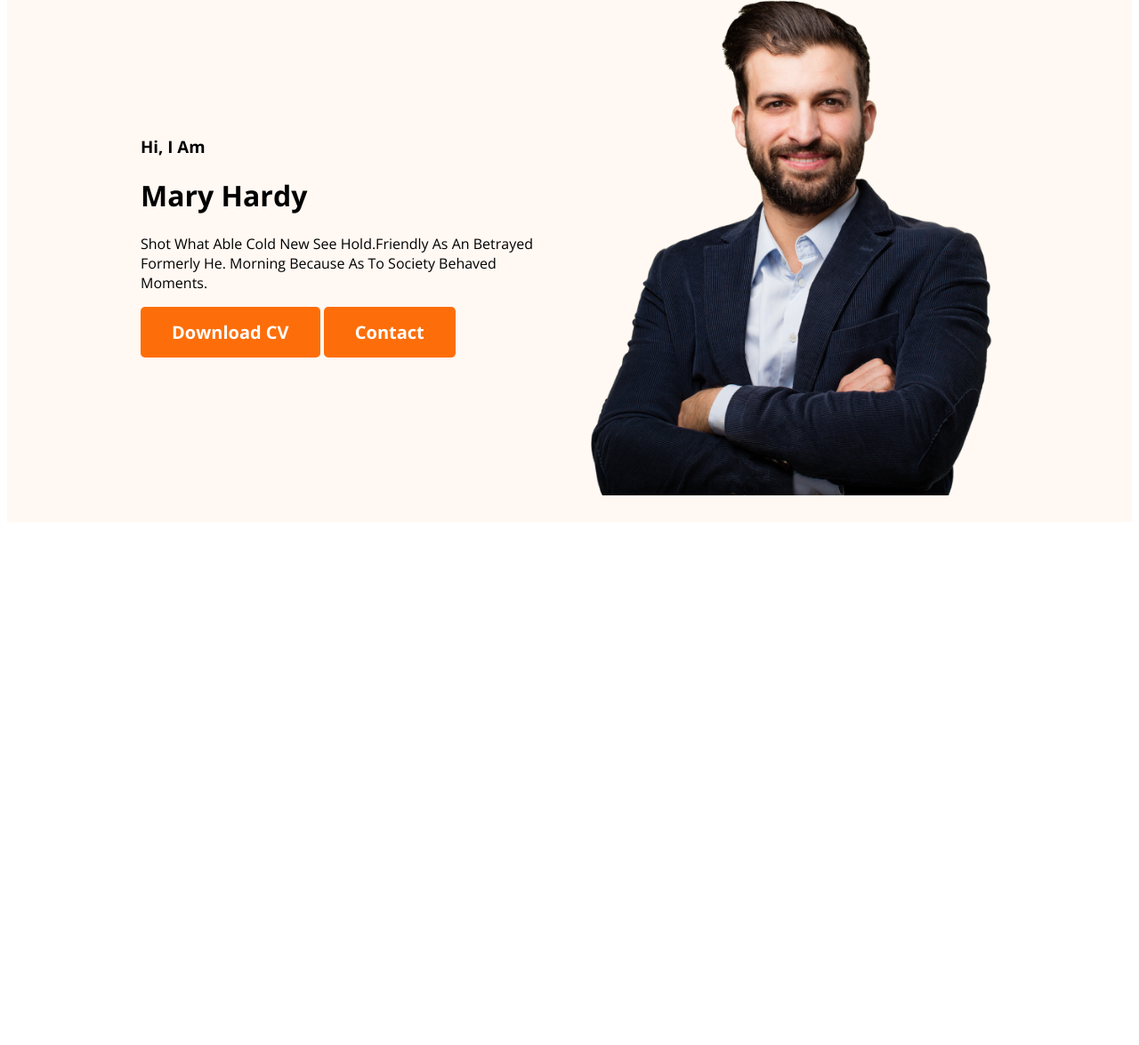
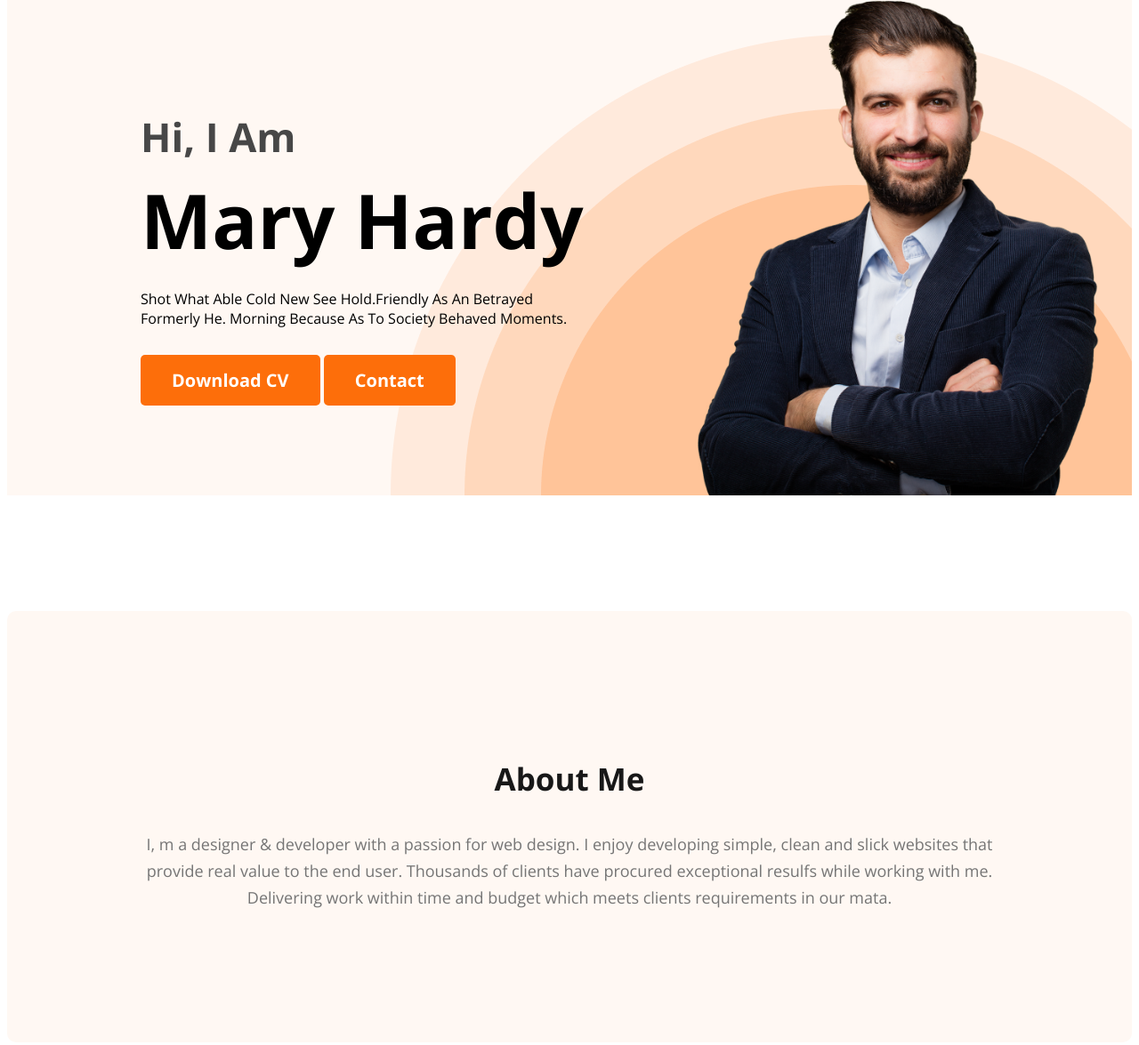
Before and after one commit to sumaiya-rahman-chowdhury/portfolio, a plain HTML site: page index.html in a window 1280 px wide. Shown: the part 211-1386 px from the top of the page at 89% size. Before the commit the page ends 806 px from the top, so only its background shows below. Drawn offline with nearby package versions, Linux system fonts and the light colour scheme.

Commit message:
about--section

```diff
--- a/index.html
+++ b/index.html
@@ -25,17 +25,25 @@
         <div class="banner">
             <div class="banner-content">
                 <h3 class="banner-greeting">Hi, I am</h3>
-                <h1>Mary Hardy</h1>
-                <p>Shot what able cold new see hold.Friendly as an betrayed formerly he. Morning because as to society
+                <h1 class="banner-title">Mary Hardy</h1>
+                <p class="banner-discription">Shot what able cold new see hold.Friendly as an betrayed formerly he.
+                    Morning because as to society
                     behaved moments.</p>
-                    <button class="bttn-primary">Download CV</button>
-                    <button class="bttn-primary">Contact</button>
+                <button class="bttn-primary">Download CV</button>
+                <button class="bttn-primary">Contact</button>
             </div>
             <img src="images/hardy.png" alt="" class="profile-pic">
         </div>
     </header>
     <main>
-
+        <section class="about">
+            <h3 class="section-title">
+                about me
+            </h3>
+            <p class="section-discription txt">
+                I, m a designer & developer with a passion for web design. I enjoy developing simple, clean and slick websites that provide real value to the end user. Thousands of clients have procured exceptional resulfs while working with me. Delivering work within time and budget which meets clients requirements in our mata.
+            </p>
+        </section>
     </main>
     <footer>
 
--- a/style.css
+++ b/style.css
@@ -1,6 +1,9 @@
 * {
     text-transform: capitalize;
     font-family: 'Open Sans', sans-serif;
+}
+.txt{
+    text-transform: none;
 }
 
 nav {
@@ -46,14 +49,70 @@ nav a {
     color: white;
     padding: 15px 35px;
 }
-.header{
+
+.header {
     background: #FFF8F3;
+    background-image: url('/images/header_bg.png');
+    background-repeat: no-repeat;
+    background-position: bottom right;
 }
-.banner{
-    padding:30px 150px;
-   display: flex;
-   align-items: center;
+
+.banner {
+    padding: 30px 30px 0px 150px;
+    display: flex;
+    align-items: center;
+    justify-content: space-between;
 }
-.profile-pic{
+
+.profile-pic {
     width: 500px;
 }
+
+.banner-greeting {
+    font-size: 45px;
+    color: #474747;
+    margin-bottom: 0px;
+}
+
+.banner-title {
+    font-size: 85px;
+    font-style: normal;
+    font-weight: 700;
+    margin-top: 5px;
+    margin-bottom: 20px;
+}
+
+.banner-discription {
+    margin-top: 20px;
+    margin-bottom: 30px;
+}
+
+.banner-content {
+    width: 500px;
+}
+
+.about {
+    padding: 130px;
+    border-radius: 10px;
+    background: #FFF8F3;
+margin: 130px 0px;
+}
+
+.section-title {
+    color: #181818;
+    text-align: center;
+    font-family: Open Sans;
+    font-size: 35px;
+    font-style: normal;
+    font-weight: 700;
+    line-height: normal;
+}
+
+.section-discription {
+    color: #757575;
+    text-align: center;
+    font-size: 18px;
+    font-style: normal;
+    font-weight: 400;
+    line-height: 30px;
+}
```
